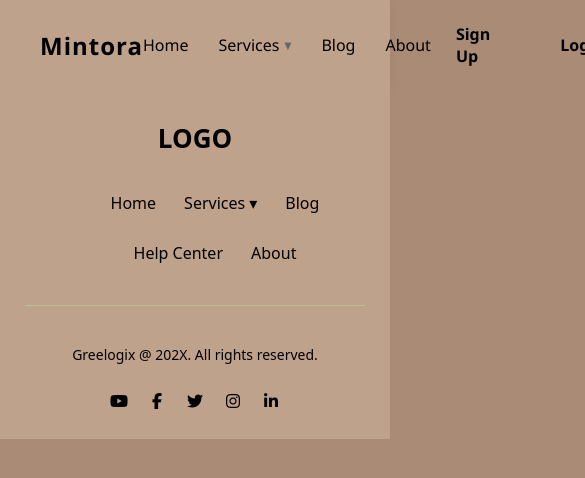
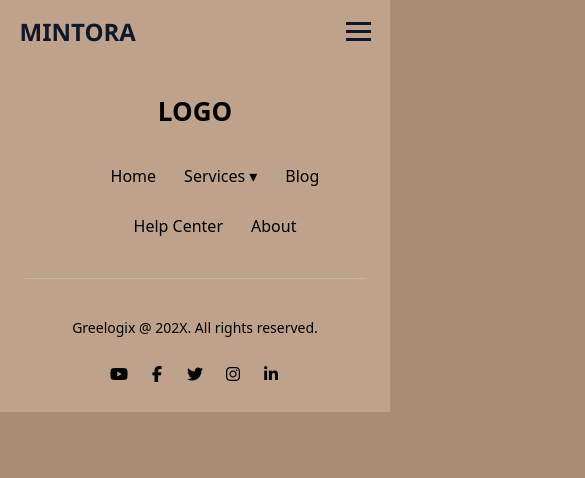
Before and after one commit to Rohan9833/NFT-Marketplace, a React app in the folder Frontend/: page / in a window 390 px wide. Shown: the top 478 px of the page, 585 px wide, since content can reach past the window. Built offline with nearby package versions, Linux system fonts and the light colour scheme; the HTML template or start-up script is replaced by a standard one.

Commit message:
finalize the navbar

```diff
--- a/Frontend/src/App.jsx
+++ b/Frontend/src/App.jsx
@@ -7,6 +7,7 @@ function App() {
     <>
       <Navbar/>
       <Footer/>
+
     </>
   );
 }
--- a/Frontend/src/Components/Navbar.jsx
+++ b/Frontend/src/Components/Navbar.jsx
@@ -1,33 +1,45 @@
-import "../Style/Navbar.css"
+import "../Style/Navbar.css";
+import React, { useState } from 'react';
 
-function Navbar() {
+
+const Navbar = () => {
+  const [isOpen, setIsOpen] = useState(false);
+
   return (
-    <>
     <div className="nav-container">
       <div className="nav-wrapper">
-          {/* Logo Section */}
-          <div className="nav-logo">Mintora</div>
+        <div className="nav-logo">MINTORA</div>
 
-          {/* Navigation Links */}
-          <div className="nav-links">
+        {/* Hamburger Icon */}
+        <div className={`hamburger ${isOpen ? 'active' : ''}`} onClick={() => setIsOpen(!isOpen)}>
+          <span className="line"></span>
+          <span className="line"></span>
+          <span className="line"></span>
+        </div>
+
+        {/* Menu Items */}
+        <div className={`nav-links ${isOpen ? 'open' : ''}`}>
           <div className="nav-item">Home</div>
           <div className="nav-item dropdown">
             Services
-              <span className="dropdown-icon">▼</span>
+            {/* <span className="dropdown-icon">▼</span> */}
           </div>
           <div className="nav-item">Blog</div>
           <div className="nav-item">About</div>
+
+          <div className="nav-auth-mobile">
+            <div className="btn-signup">Sign Up</div>
+            <div className="btn-login">Login</div>
+          </div>
         </div>
 
-          {/* Auth Buttons */}
-          <div className="nav-auth">
+        <div className="nav-auth-desktop">
           <div className="btn-signup">Sign Up</div>
           <div className="btn-login">Login</div>
         </div>
       </div>
     </div>
-    </>
   );
-}
+};
 
 export default Navbar;
--- a/Frontend/src/Style/Navbar.css
+++ b/Frontend/src/Style/Navbar.css
@@ -1,17 +1,16 @@
-/* Color Palette variables */
 
 
 .nav-container {
-  background-color: var(--color-secondary); /* Background clean white rakha hai */
-  padding: 15px 40px;
-  box-shadow: 0 2px 10px rgba(0,0,0,0.05);
-  font-family: 'Segoe UI', Tahoma, Geneva, Verdana, sans-serif;
+  background-color: var(--color-secondary);
+  padding: 15px 5%;
+  position: relative;
+  font-family: 'Segoe UI', sans-serif;
 }
 
 .nav-wrapper {
   display: flex;
+  justify-content: space-between;
   align-items: center;
-  justify-content: space-between;
   max-width: 1200px;
   margin: 0 auto;
 }
@@ -20,69 +19,102 @@
   font-size: 24px;
   font-weight: 800;
   color: var(--color-dark);
-  letter-spacing: 1px;
-  /* font-family: ; */
 }
 
 .nav-links {
   display: flex;
   gap: 30px;
-  align-items: center;
 }
 
 .nav-item {
   color: var(--color-dark);
   font-weight: 500;
   cursor: pointer;
-  transition: color 0.3s ease;
 }
 
+/* Hover par tere palette ka light color use kiya hai */
 .nav-item:hover {
-  color: var(--color-primary);
+  color: #0000004c;
 }
 
-.dropdown {
+.nav-auth-desktop {
   display: flex;
-  align-items: center;
-  gap: 5px;
+  gap: 15px;
 }
 
-.dropdown-icon {
-  font-size: 10px;
-  color: #666;
-}
-
-.nav-auth {
-  display: flex;
-  gap: 15px;
-  align-items: center;
-}
+.nav-auth-mobile { display: none; }
 
 .btn-signup {
   padding: 8px 25px;
   border: 2px solid var(--color-dark);
   border-radius: 50px;
+  color: var(--color-dark);
   font-weight: 600;
   cursor: pointer;
-  transition: all 0.3s ease;
 }
 
 .btn-signup:hover {
-  background-color: var(--color-light);
-  border-color: var(--color-primary);
+  background-color: var(--color-primary); /* Palette color */
+  color: var(--color-light);
 }
 
 .btn-login {
   padding: 10px 30px;
   background-color: var(--color-dark);
-  /* color: white; */
+  color: var(--color-light);
   border-radius: 50px;
   font-weight: 600;
   cursor: pointer;
-  transition: opacity 0.3s ease;
 }
 
 .btn-login:hover {
-  opacity: 0.9;
-  background-color: var(--color-primary); /* Palette color on hover */
+  background-color: var(--color-primary); /* Palette color */
 }
+
+/* --- Responsive & Hamburger --- */
+
+.hamburger {
+  display: none;
+  flex-direction: column;
+  gap: 5px;
+  cursor: pointer;
+}
+
+.line {
+  width: 25px;
+  height: 3px;
+  background-color: var(--color-dark);
+  transition: 0.3s;
+}
+
+@media (max-width: 850px) {
+  .hamburger { display: flex; }
+
+  .nav-auth-desktop { display: none; }
+
+  .nav-links {
+    position: absolute;
+    top: 100%;
+    left: 0;
+    width: 100%;
+    background-color: var(--color-secondary);
+    flex-direction: column;
+    padding: 20px 0;
+    display: none;
+    border-top: 1px solid var(--color-primary);
+  }
+
+  .nav-links.open { display: flex; }
+
+  .nav-auth-mobile {
+    display: flex;
+    flex-direction: column;
+    gap: 10px;
+    margin-top: 10px;
+  }
+
+  /* Hamburger X animation */
+  .hamburger.active .line:nth-child(1) { transform: rotate(45deg) translate(5px, 6px); }
+  .hamburger.active .line:nth-child(2) { opacity: 0; }
+  .hamburger.active .line:nth-child(3) { transform: rotate(-45deg) translate(5px, -6px); }
+}
--- a/Frontend/src/Style/index.css
+++ b/Frontend/src/Style/index.css
@@ -3,6 +3,7 @@
   --color-secondary: #BFA28C;
   --color-light: #F3E4C9;
   --color-accent: #BABF94;
+  --color-dark: #0F172A;
 }
 
 body{
```
Lines whose indentation alone changed are shown as unchanged.
